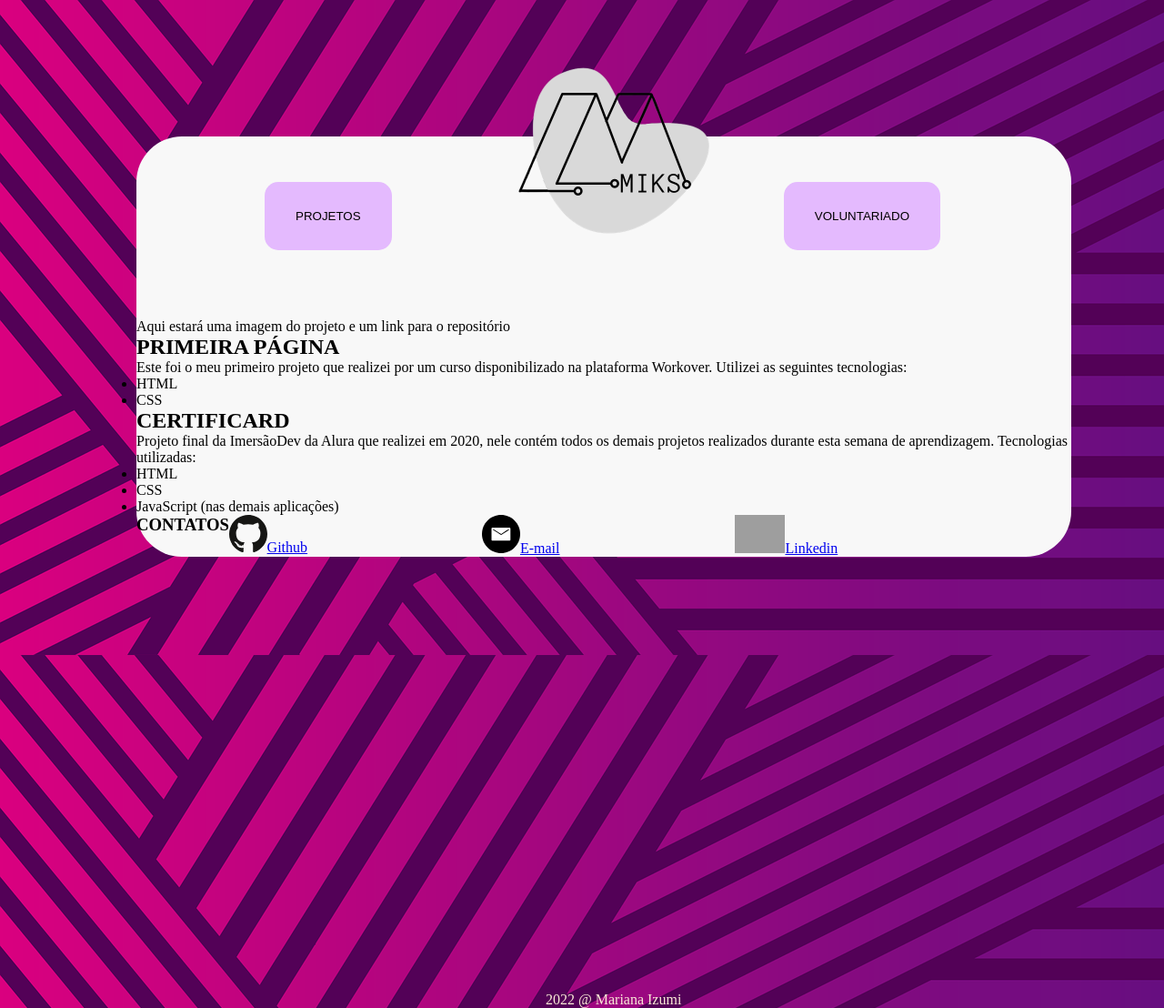
After one commit to MariMiks/portfolio, a Python web app: template src/templates/projeto.html in a window 1280 px wide. The commit adds this page. Shown: the whole page at 91% size. Run offline with Jinja, Linux system fonts and the light colour scheme; the template is opened without the code that fills it, so the values that code supplies are empty; grey boxes are pictures that could not be loaded.

Commit message:
Estruturando as páginas de projeto e voluntariado, também separando folhas de estilos

```diff
--- a/src/layout/style.css
+++ b/src/layout/style.css
@@ -8,7 +8,6 @@
    border-color: initial;
    border-image: initial;
    border-width: 0px;
-   list-style: none;
    text-size-adjust: 100%;
    text-rendering: optimizeLegibility;
    -webkit-font-smoothing: antialiased;
@@ -54,12 +53,21 @@ header{
    transform: translateY(-90%);
 }
 
+.logotipo-miks{
+   display: block;
+   width: 250px;
+   height: 250px;
+   margin: auto;
+   border-radius: 100%;
+   transform: translateY(-90%);
+}
 
 /*botões do menu*/
 header button{
    padding: 30px 34px;
    background-color:#E4BAFE;
    border-radius: 15px;
+   cursor: pointer;
 }
 
 #projeto{
@@ -74,35 +82,8 @@ header button{
 }
 
 
-/*conteudo-sobre*/
-.conteudo-sobre{
-   display: flex;
-   justify-content: center; /*justify-content = eixoX*/
-   align-items: center; /*align-items = eixoY*/
-   flex-wrap: wrap; /*"quebra a linha"*/
-   width: 100%;
-   margin: auto;
-}
-
-.sobre-mim{
-   width: 60%;
-   text-align: justify;
-}
-
-.conteudo-sobre img{
-   width: 30%;
-   margin: 0 40%;
-}
-
-
-.historico{
-   width: 80%;
-   align-self: flex-end;
-   text-align: center;
-}
 
 /*contatos*/
-
 .contatos{
    display: flex;
    justify-content: space-between;
@@ -114,9 +95,6 @@ header button{
    align-content: flex-end;
 }
 
-
-
-
 /*footer*/
 .rodape{
    color: antiquewhite;
--- /dev/null
+++ b/src/templates/projeto.html
@@ -0,0 +1,80 @@
+<!DOCTYPE html>
+<html lang="pt-br">
+   <head>
+      <meta charset="UTF-8">
+      <meta http-equiv="X-UA-Compatible" content="IE=edge">
+      <meta name="viewport" content="width=device-width, initial-scale=1.0">
+      <link rel="stylesheet" href="../layout/style.css">
+      <link rel="icon" href="../img/minha_logotipo-claro.png" type="image/png">
+      <title>Projetos</title>
+   </head>
+
+   <body>
+      <section>
+         <header>
+            <a href="" target="_blank" rel="noopener noreferrer">
+               <button id="projeto">PROJETOS</button>
+            </a>
+            <a href="voluntariado.html" target="_blank" rel="noopener noreferrer">
+               <button id="hobby">VOLUNTARIADO</button>
+            </a>
+
+            <a href="index.html" target="_blank" rel="noopener noreferrer">
+               <img class="logotipo-miks" src="../img/minha_logotipo-claro.png" alt="logotipo-miks">
+            </a>
+         </header>
+
+         <div class="prox-img">
+            <p>
+               Aqui estará uma imagem do projeto e um link para o repositório
+            </p>
+         </div>
+
+         <div class="texto">
+            <h1>PRIMEIRA PÁGINA</h1>
+            <p>
+               Este foi o meu primeiro projeto que realizei por um curso disponibilizado na plataforma Workover. Utilizei as seguintes tecnologias:
+            </p>
+            <ul>
+               <li>HTML</li>
+               <li>CSS</li>
+            </ul>
+         </div>
+
+         <div class="texto">
+            <h1>CERTIFICARD</h1>
+            <p>
+               Projeto final da ImersãoDev da Alura que realizei em 2020, nele contém todos os demais projetos realizados durante esta semana de aprendizagem. Tecnologias utilizadas:            </p>
+            <ul>
+               <li>HTML</li>
+               <li>CSS</li>
+               <li>JavaScript (nas demais aplicações)</li>
+            </ul>
+         </div>
+
+         <div class="contatos">
+            <h3>CONTATOS</h3>
+            <p>
+               <a href="https://github.com/MariMiks">
+                  <img src="../img/github-icon.svg" alt="github-icon" target="_blank">Github
+               </a>
+            </p>
+
+            <p>
+               <a href="mailto:mariana.izumiks@gmail.com?subject:Entrar em contato">
+                  <img src="../img/email-icon.svg" alt="email-icon" target="_blank">E-mail
+               </a>
+            </p>
+
+            <p>
+               <a href="https://www.linkedin.com/in/mariana-izumi-developer/">
+                  <img class="linkedin-icon" src="../img/linkedin-icon.svg" alt="linkedin-icon" target="_blank">Linkedin
+               </a>
+            </p>
+         </div>
+      </section>
+
+      <footer class="rodape">
+         <p>2022 @ Mariana Izumi</p>
+      </footer>
+   </body>
```
Also changed, not shown: src/layout/home.css (added, +25 -0 lines), src/templates/index.html (+14 -4 lines), src/templates/voluntariado.html (added, +56 -0 lines).
